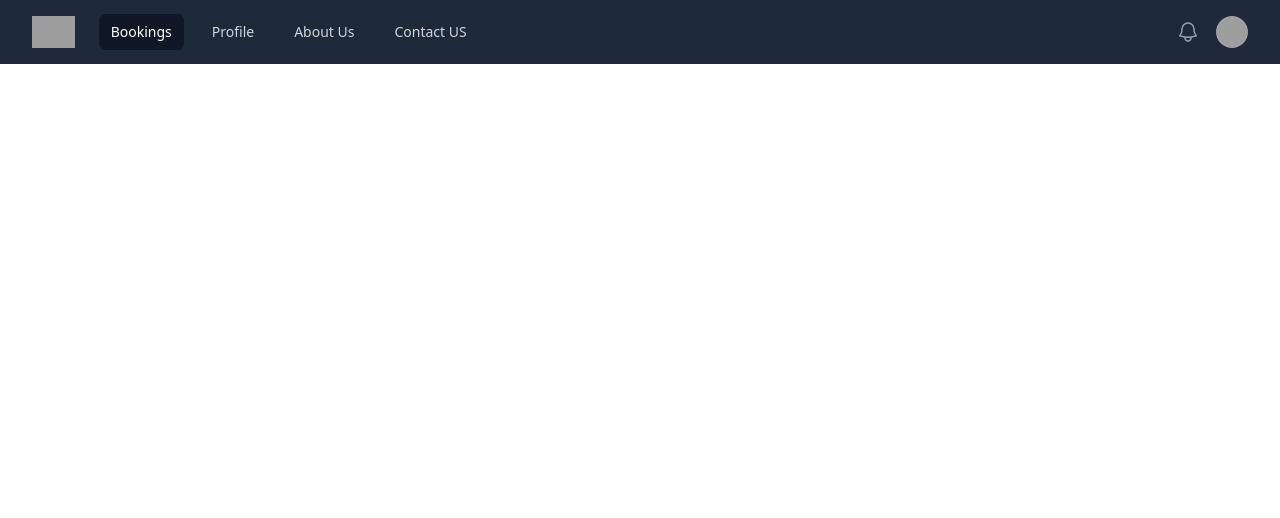
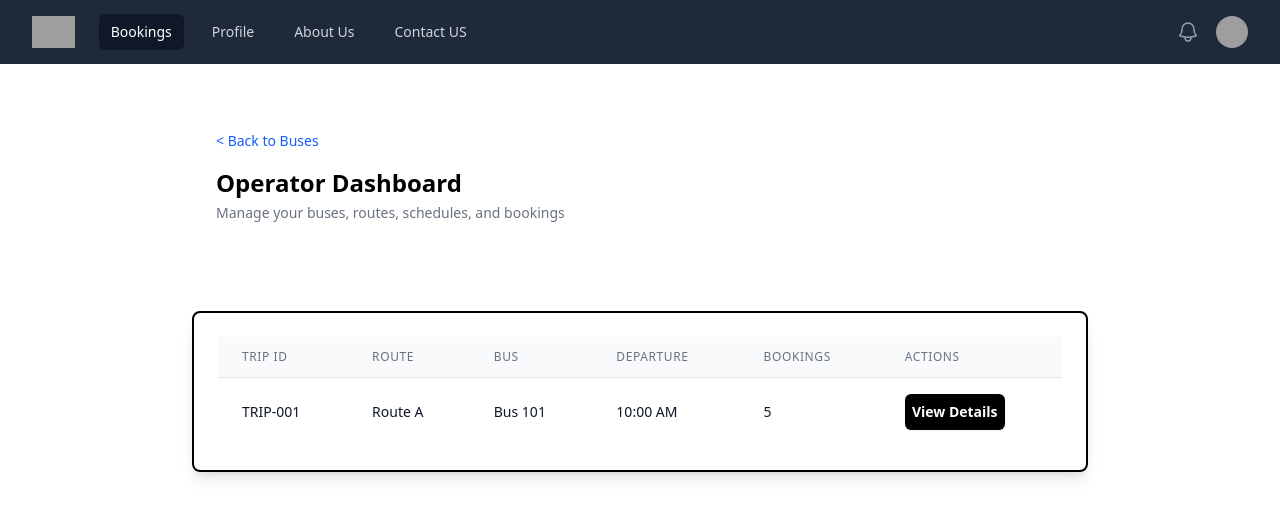
Before and after one commit to theakshayrathod/TravelManagementSystem, a React (Vite) app in the folder TMS_Frontend/: page / in a window 1280 px wide. Shown: the top 518 px of the page. Built offline with nearby package versions, Linux system fonts and the light colour scheme; grey boxes are pictures that could not be loaded.

Commit message:
Operator_dashboard_done

```diff
--- a/TMS_Frontend/src/App.tsx
+++ b/TMS_Frontend/src/App.tsx
@@ -1,6 +1,6 @@
 
 import type {JSX} from 'react'
-import { Login } from './Pages/auth/Login'
+// import { Login } from './Pages/auth/Login'
 // import { Home } from './Pages/Home'
 import  Navbar  from './components/Navbar'
 // import { OperatorRegistration } from './Pages/auth/operator/Registration'
@@ -8,12 +8,14 @@ import  Navbar  from './components/Navbar'
 // import { UserProfileUpdate } from './Pages/user/UpdateProfile'
 
 //import { OperatorProfileUpdate } from './Pages/operator/UpdateProfile'
-import { AddTrip } from './Pages/operator/AddTrip'
+// import { AddTrip } from './Pages/operator/AddTrip'
 
 // import { OperatorProfileUpdate } from './Pages/operator/UpdateProfile'
 
 // import { Registration } from './Pages/auth/Registration'
-import {AddBus} from './Pages/operator/AddBus'
+// import {AddBus} from './Pages/operator/AddBus'
+import { OperatorDashboard } from './Pages/operator/Dashboad'
+
 
 
 
@@ -39,6 +41,9 @@ function App():JSX.Element {
     {/* <UserProfileUpdate/> */}
     {/* <OperatorRegistration/> */}
     {/* <UserRegistration/> */}
+    {/* <AddBus/> */}
+    {/* <AddTrip/> */}
+    <OperatorDashboard/>
 
 
 
--- a/TMS_Frontend/src/Pages/operator/AddTrip.tsx
+++ b/TMS_Frontend/src/Pages/operator/AddTrip.tsx
@@ -2,7 +2,7 @@ import React from 'react';
 // import { ChevronDownIcon } from '@heroicons/react/20/solid';
 import type { JSX } from 'react';
 
-export function AddTrip() {
+export function AddTrip():JSX.Element {
 
   return (
     <div className="max-w-3xl mx-auto p-6">
--- /dev/null
+++ b/TMS_Frontend/src/Pages/operator/Dashboad.tsx
@@ -0,0 +1,47 @@
+export function OperatorDashboard() {
+    return (
+        <>
+            <div className="max-w-4xl mx-auto mt-10 p-6 ">
+                <button className="text-sm text-blue-600 mb-4">{'< Back to Buses'}</button>
+                <h2 className="text-2xl font-semibold mb-1">Operator Dashboard</h2>
+                <p className="text-sm text-gray-500 mb-6">Manage your buses, routes, schedules, and bookings</p>
+            </div>
+            <div className="max-w-4xl mx-auto mt-10 p-6 rounded-lg bg-gray-00  border-2 shadow-lg">
+        <table className="min-w-full divide-y divide-gray-200">
+          <thead className="bg-gray-50">
+            <tr>
+                {/* Trip ID	Route	Bus	Departure	Bookings	Actions(View Details) */}
+                <th className="px-6 py-3 text-left text-xs font-medium text-gray-500 uppercase tracking-wider">Trip ID</th>
+                <th className="px-6 py-3 text-left text-xs font-medium text-gray-500 uppercase tracking-wider">Route</th>
+                <th className="px-6 py-3 text-left text-xs font-medium text-gray-500 uppercase tracking-wider">Bus</th>
+                <th className="px-6 py-3 text-left text-xs font-medium text-gray-500 uppercase tracking-wider">Departure</th>
+                <th className="px-6 py-3 text-left text-xs font-medium text-gray-500 uppercase tracking-wider">Bookings</th>
+                <th className="px-6 py-3 text-left text-xs font-medium text-gray-500 uppercase tracking-wider">Actions</th>
+
+            </tr>
+          </thead>
+            <tbody className="bg-white divide-y divide-gray-200">
+            <tr>
+                <td className="px-6 py-4 whitespace-nowrap text-sm text-gray-900">TRIP-001</td>
+                <td className="px-6 py-4 whitespace-nowrap text-sm text-gray-900">Route A</td>
+                <td className="px-6 py-4 whitespace-nowrap text-sm text-gray-900">Bus 101</td>
+                <td className="px-6 py-4 whitespace-nowrap text-sm text-gray-900">10:00 AM</td>
+                <td className="px-6 py-4 whitespace-nowrap text-sm text-gray-900">5</td>
+                <td className="px-6 py-4 whitespace-nowrap">
+                     <button
+                    type="submit"
+                    className="flex w-25 justify-center rounded-md bg-black px-3 py-1.5 text-sm/6 font-semibold text-white shadow-xs hover:bg-indigo-500 focus-visible:outline-2 focus-visible:outline-offset-2 focus-visible:outline-indigo-600"
+                  >
+                    View Details
+                  </button>
+                </td>
+            </tr>
+            </tbody>
+        </table>
+
+
+
+            </div>
+        </>
+    );
+}
```
